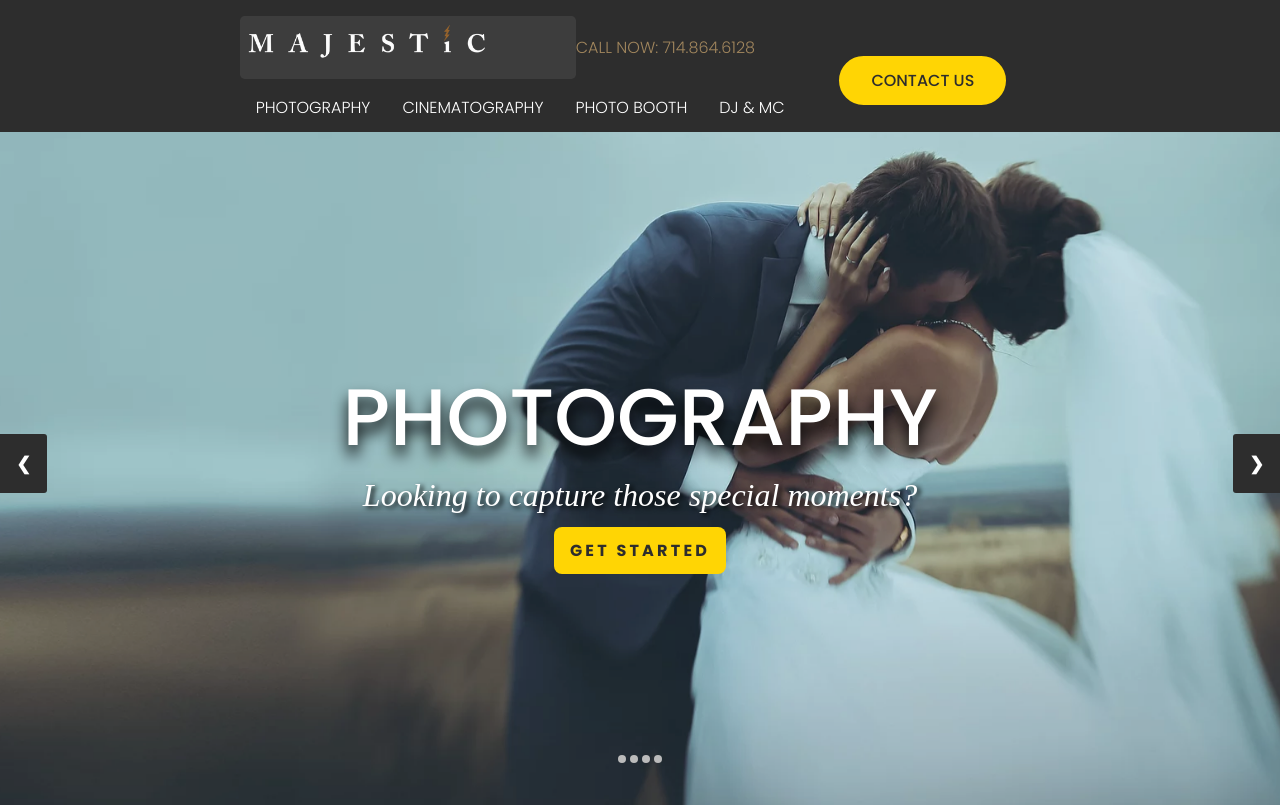
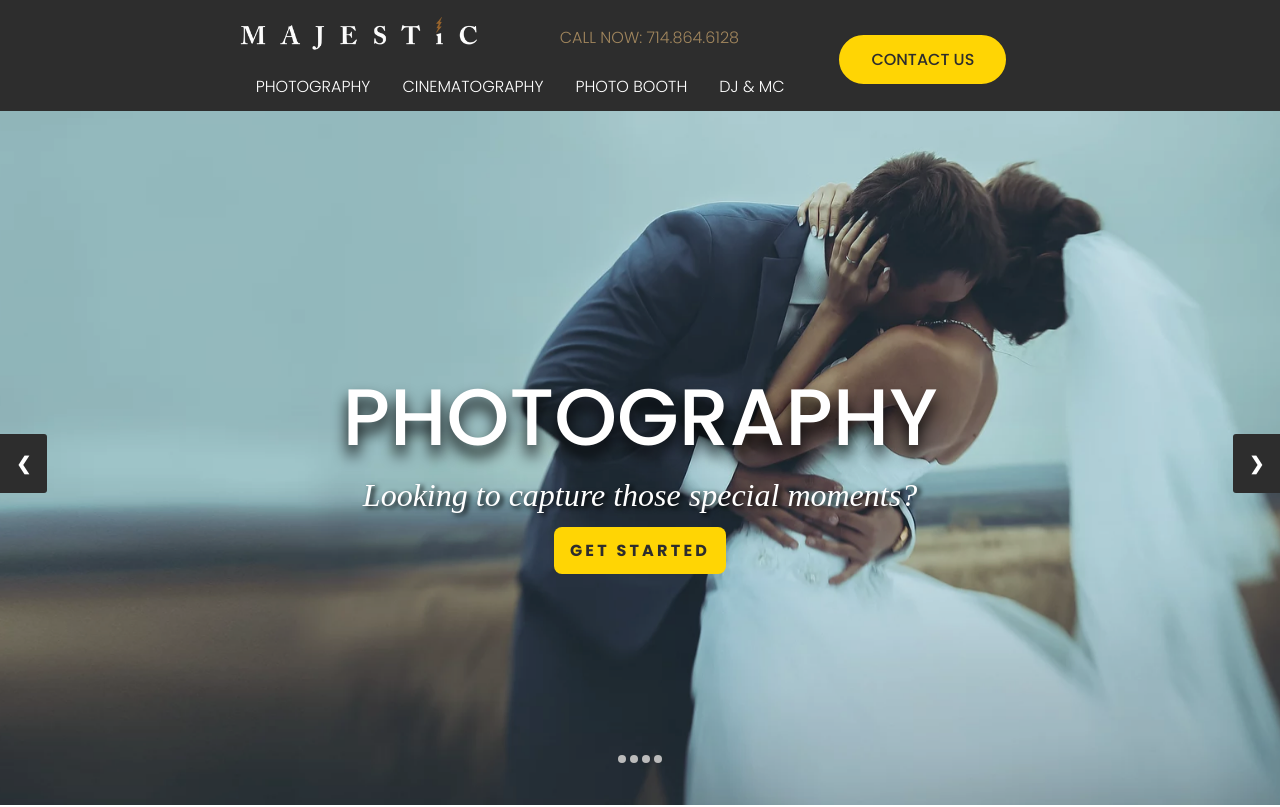
Before and after one commit to codewithsergio/Booking-Majestic, a React (Vite) app: page / in a window 1280 px wide. Shown: the top 807 px of the page. Built offline with nearby package versions, Linux system fonts and the light colour scheme.

Commit message:
NavLink highlight fixed

```diff
--- a/src/Carousal.css
+++ b/src/Carousal.css
@@ -106,7 +106,7 @@
 }
 
 /* The dots/bullets/indicators */
-.dot {
+.slideshow-container .dot {
   cursor: pointer;
   height: 8px;
   width: 8px;
@@ -117,8 +117,8 @@
   transition: background-color 0.6s ease;
 }
 
-.active,
-.dot:hover {
+.slideshow-container .active,
+.slideshow-container .dot:hover {
   background-color: #717171;
 }
 
--- a/src/NavBar.css
+++ b/src/NavBar.css
@@ -103,7 +103,7 @@ a:hover {
   color: var(--ugly-brown);
 }
 
-a.active {
+li a.active {
   background-color: transparent;
   color: var(--yellow-accent);
   background-color: rgba(200, 200, 200, 0.1);
@@ -113,6 +113,9 @@ a.active {
 }
 
 @media screen and (max-width: 870px) {
+  li a.active {
+    background-color: transparent;
+  }
   .logo_call {
     display: flex;
     flex-direction: column;
--- a/src/RootLayout.tsx
+++ b/src/RootLayout.tsx
@@ -1,7 +1,7 @@
 import NavBar from "./NavBar";
 import Footer from "./Footer";
 import Clients from "./Clients";
-import { NavLink, Outlet } from "react-router-dom";
+import { Outlet } from "react-router-dom";
 import "./RootLayout.css";
 import ScrollToTop from "./reusable/ScrollToTop";
 
```
Also changed, not shown: src/App.tsx (+1 -7 lines).
